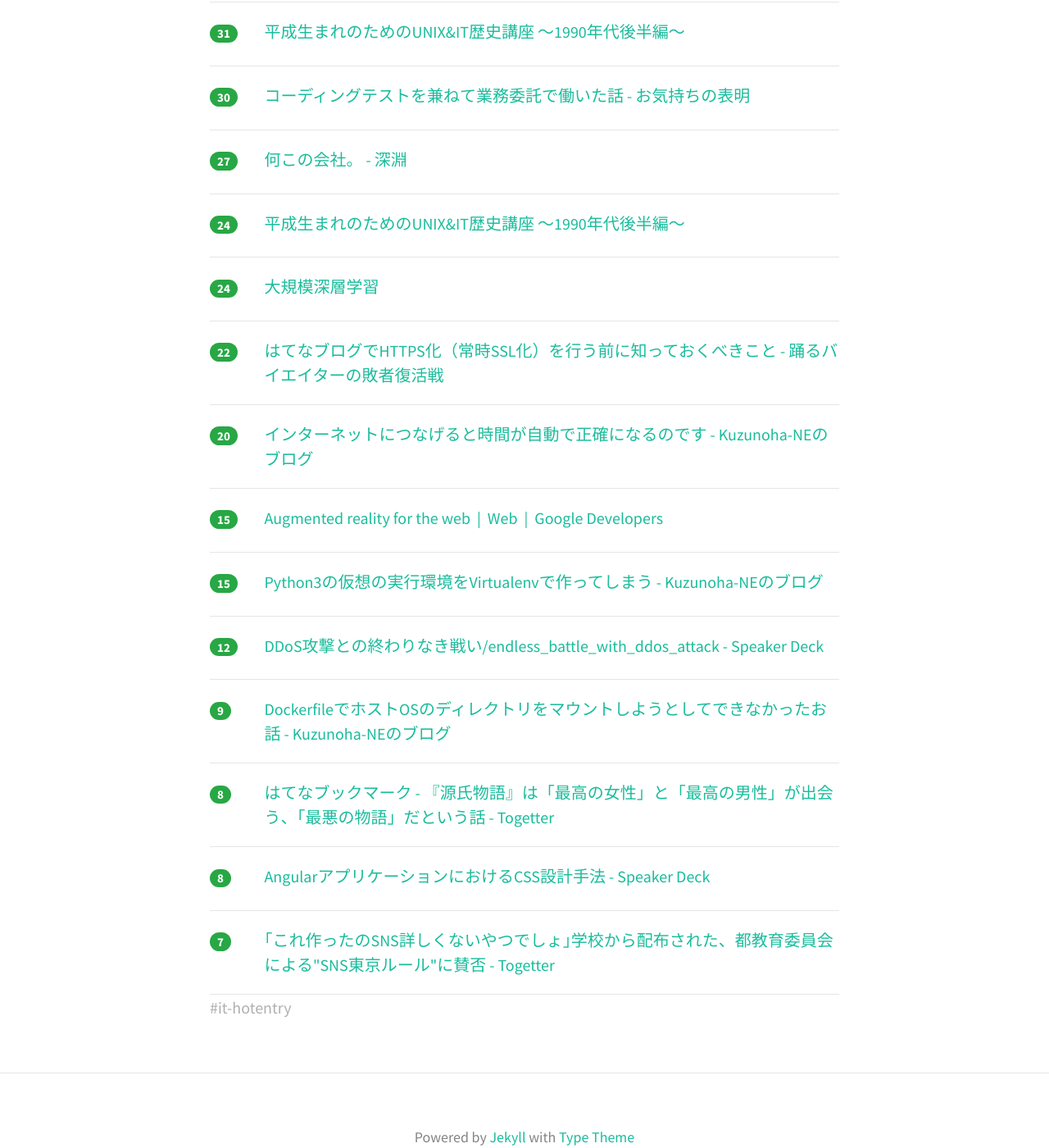
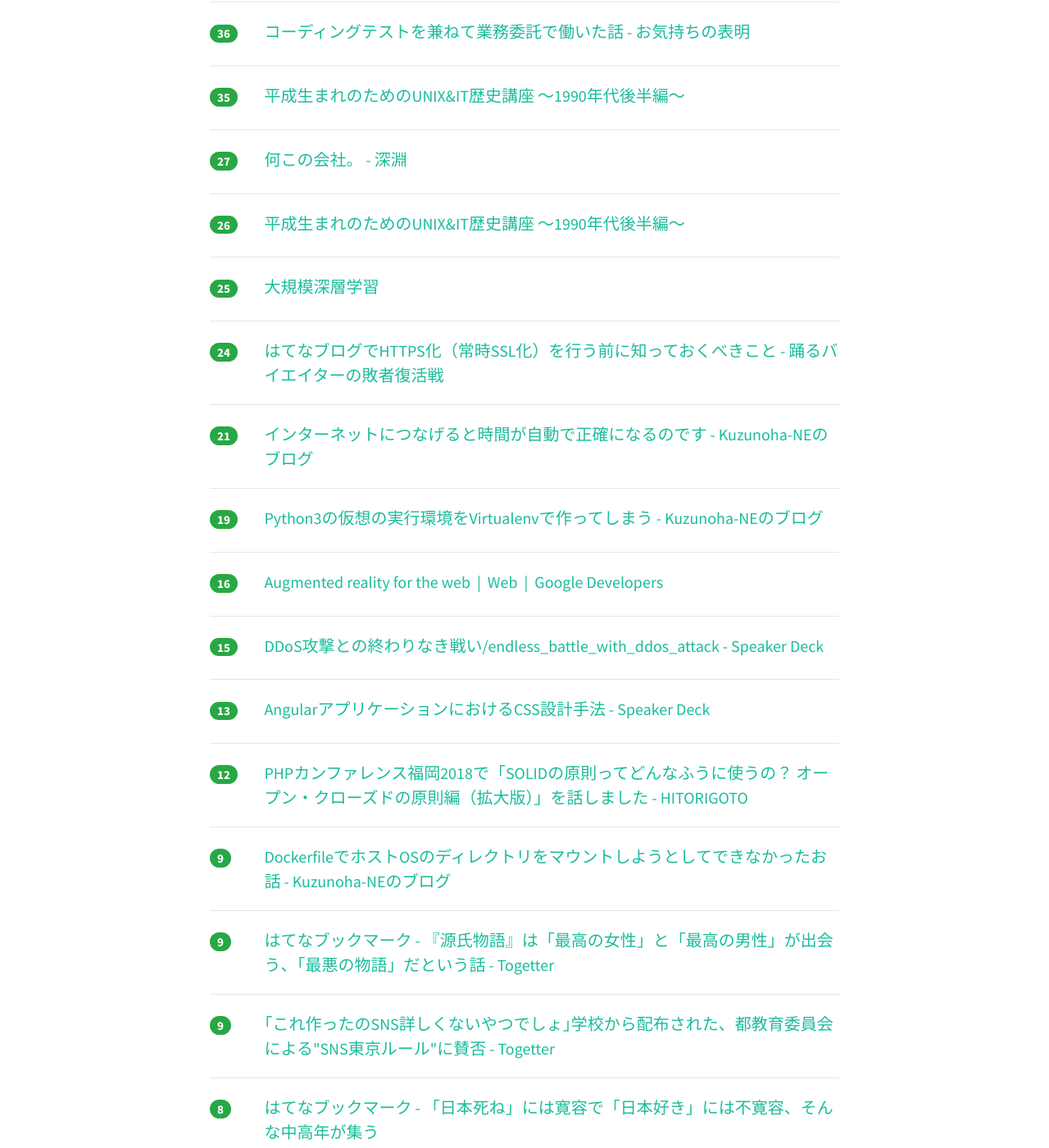
Before and after one commit to yatta47/hatena-matome-site, a Jekyll site: the page built from _posts/2018-06-17-hatena.md, in a window 1280 px wide and 1400 px high, scrolled down 862 px. Shown: the whole window at 82% size. Built offline with Jekyll 4.4.1, drawn with Linux system fonts in a browser that asks for light colours; nearby versions of some CDN libraries; some of the changed text lies outside the part shown.

Commit message:
Updated 2018-06-17

```diff
--- a/_posts/2018-06-17-hatena.md
+++ b/_posts/2018-06-17-hatena.md
@@ -1,44 +1,44 @@
 ---
 layout: post
 title:  "2018-06-17 はてぶIT"
-date:   2018-06-17 08:00:48
+date:   2018-06-17 09:03:29
 tags: [it-hotentry]
 ---
-19 件のデータあり
+21 件のデータあり
 
 <hr><div class="row">
-<div class="col-1"><span class="badge badge-pill badge-success h2">176</span></div>
+<div class="col-1"><span class="badge badge-pill badge-success h2">213</span></div>
 <div class="col-11"><a href='http://nlab.itmedia.co.jp/nl/articles/1806/16/news029.html' target='_blank'>「( ´∀｀)」や「(´・ω・`)」系はもう……　顔文字で分かる年代考察ツイートに共感と「知らなかったよ…」の声 - ねとらぼ</a></div>
 </div>
 <hr>
 <div class="row">
-<div class="col-1"><span class="badge badge-pill badge-success h2">97</span></div>
+<div class="col-1"><span class="badge badge-pill badge-success h2">121</span></div>
 <div class="col-11"><a href='https://www.goethekyodai.xyz/entry/programming-math-need-reason' target='_blank'>プログラミングに数学が必要な理由 - 我、京大生ぞ</a></div>
 </div>
 <hr>
 <div class="row">
-<div class="col-1"><span class="badge badge-pill badge-success h2">44</span></div>
+<div class="col-1"><span class="badge badge-pill badge-success h2">61</span></div>
+<div class="col-11"><a href='https://togetter.com/li/1237857' target='_blank'>ドミノピザが全米で「ピザを安全に届ける」というのを名目に道路の凹凸を補修するキャンペーンをやっている！「これはいい広告」「素敵な社会貢献」と称賛 - Togetter</a></div>
+</div>
+<hr>
+<div class="row">
+<div class="col-1"><span class="badge badge-pill badge-success h2">48</span></div>
 <div class="col-11"><a href='https://jp.techcrunch.com/2018/06/16/2018-06-15-tainted-crypto-mining-containers-pulled-from-docker-hub/' target='_blank'>Docker Hubから誰でもダウンロードできるコンテナイメージに暗号通貨採掘ボットが潜んでいた | TechCrunch Japan</a></div>
 </div>
 <hr>
 <div class="row">
-<div class="col-1"><span class="badge badge-pill badge-success h2">41</span></div>
-<div class="col-11"><a href='https://togetter.com/li/1237857' target='_blank'>ドミノピザが全米で「ピザを安全に届ける」というのを名目に道路の凹凸を補修するキャンペーンをやっている！「これはいい広告」「素敵な社会貢献」と称賛 - Togetter</a></div>
-</div>
-<hr>
-<div class="row">
-<div class="col-1"><span class="badge badge-pill badge-success h2">38</span></div>
+<div class="col-1"><span class="badge badge-pill badge-success h2">42</span></div>
 <div class="col-11"><a href='https://anond.hatelabo.jp/20180616212459' target='_blank'>財布ってどのくらいの期間で買い替えていますか。 私は社会人２年目で５年..</a></div>
 </div>
 <hr>
 <div class="row">
-<div class="col-1"><span class="badge badge-pill badge-success h2">31</span></div>
-<div class="col-11"><a href='https://www.slideshare.net/hourin/unixit-1990' target='_blank'>平成生まれのためのUNIX&IT歴史講座 ～1990年代後半編～</a></div>
+<div class="col-1"><span class="badge badge-pill badge-success h2">36</span></div>
+<div class="col-11"><a href='http://mrtry.hatenablog.jp/entry/2018/06/16/161924' target='_blank'>コーディングテストを兼ねて業務委託で働いた話 - お気持ちの表明</a></div>
 </div>
 <hr>
 <div class="row">
-<div class="col-1"><span class="badge badge-pill badge-success h2">30</span></div>
-<div class="col-11"><a href='http://mrtry.hatenablog.jp/entry/2018/06/16/161924' target='_blank'>コーディングテストを兼ねて業務委託で働いた話 - お気持ちの表明</a></div>
+<div class="col-1"><span class="badge badge-pill badge-success h2">35</span></div>
+<div class="col-11"><a href='https://www.slideshare.net/hourin/unixit-1990' target='_blank'>平成生まれのためのUNIX&IT歴史講座 ～1990年代後半編～</a></div>
 </div>
 <hr>
 <div class="row">
@@ -47,38 +47,48 @@ tags: [it-hotentry]
 </div>
 <hr>
 <div class="row">
-<div class="col-1"><span class="badge badge-pill badge-success h2">24</span></div>
+<div class="col-1"><span class="badge badge-pill badge-success h2">26</span></div>
 <div class="col-11"><a href='https://www.slideshare.net/hourin/unixit-1990/' target='_blank'>平成生まれのためのUNIX&IT歴史講座 ～1990年代後半編～</a></div>
 </div>
 <hr>
 <div class="row">
-<div class="col-1"><span class="badge badge-pill badge-success h2">24</span></div>
+<div class="col-1"><span class="badge badge-pill badge-success h2">25</span></div>
 <div class="col-11"><a href='https://www.slideshare.net/SSII_Slides/ss-101275110' target='_blank'>大規模深層学習</a></div>
 </div>
 <hr>
 <div class="row">
-<div class="col-1"><span class="badge badge-pill badge-success h2">22</span></div>
+<div class="col-1"><span class="badge badge-pill badge-success h2">24</span></div>
 <div class="col-11"><a href='https://www.bloglifer.net/entry/hatena-blog-ssl' target='_blank'>はてなブログでHTTPS化（常時SSL化）を行う前に知っておくべきこと - 踊るバイエイターの敗者復活戦</a></div>
 </div>
 <hr>
 <div class="row">
-<div class="col-1"><span class="badge badge-pill badge-success h2">20</span></div>
+<div class="col-1"><span class="badge badge-pill badge-success h2">21</span></div>
 <div class="col-11"><a href='https://kuzunoha-ne.hateblo.jp/entry/2018/05/07/113500' target='_blank'>インターネットにつなげると時間が自動で正確になるのです - Kuzunoha-NEのブログ</a></div>
 </div>
 <hr>
 <div class="row">
-<div class="col-1"><span class="badge badge-pill badge-success h2">15</span></div>
+<div class="col-1"><span class="badge badge-pill badge-success h2">19</span></div>
+<div class="col-11"><a href='https://kuzunoha-ne.hateblo.jp/entry/2018/03/26/220000' target='_blank'>Python3の仮想の実行環境をVirtualenvで作ってしまう - Kuzunoha-NEのブログ</a></div>
+</div>
+<hr>
+<div class="row">
+<div class="col-1"><span class="badge badge-pill badge-success h2">16</span></div>
 <div class="col-11"><a href='https://developers.google.com/web/updates/2018/06/ar-for-the-web' target='_blank'>Augmented reality for the web  |  Web  |  Google Developers</a></div>
 </div>
 <hr>
 <div class="row">
 <div class="col-1"><span class="badge badge-pill badge-success h2">15</span></div>
-<div class="col-11"><a href='https://kuzunoha-ne.hateblo.jp/entry/2018/03/26/220000' target='_blank'>Python3の仮想の実行環境をVirtualenvで作ってしまう - Kuzunoha-NEのブログ</a></div>
+<div class="col-11"><a href='https://speakerdeck.com/takumakume/endless-battle-with-ddos-attack?slide=1' target='_blank'>DDoS攻撃との終わりなき戦い/endless_battle_with_ddos_attack - Speaker Deck</a></div>
+</div>
+<hr>
+<div class="row">
+<div class="col-1"><span class="badge badge-pill badge-success h2">13</span></div>
+<div class="col-11"><a href='https://speakerdeck.com/koumatsumot0/angularapurikesiyonniokerucssshe-ji-shou-fa?slide=1' target='_blank'>AngularアプリケーションにおけるCSS設計手法 - Speaker Deck</a></div>
 </div>
 <hr>
 <div class="row">
 <div class="col-1"><span class="badge badge-pill badge-success h2">12</span></div>
-<div class="col-11"><a href='https://speakerdeck.com/takumakume/endless-battle-with-ddos-attack?slide=1' target='_blank'>DDoS攻撃との終わりなき戦い/endless_battle_with_ddos_attack - Speaker Deck</a></div>
+<div class="col-11"><a href='https://blog.hidenorigoto.com/entry/2018/06/15/180000' target='_blank'>PHPカンファレンス福岡2018で「SOLIDの原則ってどんなふうに使うの？ オープン・クローズドの原則編（拡大版）」を話しました - HITORIGOTO</a></div>
 </div>
 <hr>
 <div class="row">
@@ -87,17 +97,17 @@ tags: [it-hotentry]
 </div>
 <hr>
 <div class="row">
-<div class="col-1"><span class="badge badge-pill badge-success h2">8</span></div>
+<div class="col-1"><span class="badge badge-pill badge-success h2">9</span></div>
 <div class="col-11"><a href='http://b.hatena.ne.jp/entry/s/togetter.com/li/1237754' target='_blank'>はてなブックマーク - 『源氏物語』は「最高の女性」と「最高の男性」が出会う、「最悪の物語」だという話 - Togetter</a></div>
 </div>
 <hr>
 <div class="row">
-<div class="col-1"><span class="badge badge-pill badge-success h2">8</span></div>
-<div class="col-11"><a href='https://speakerdeck.com/koumatsumot0/angularapurikesiyonniokerucssshe-ji-shou-fa?slide=1' target='_blank'>AngularアプリケーションにおけるCSS設計手法 - Speaker Deck</a></div>
+<div class="col-1"><span class="badge badge-pill badge-success h2">9</span></div>
+<div class="col-11"><a href='https://togetter.com/li/1237788' target='_blank'>｢これ作ったのSNS詳しくないやつでしょ｣学校から配布された、都教育委員会による"SNS東京ルール"に賛否 - Togetter</a></div>
 </div>
 <hr>
 <div class="row">
-<div class="col-1"><span class="badge badge-pill badge-success h2">7</span></div>
-<div class="col-11"><a href='https://togetter.com/li/1237788' target='_blank'>｢これ作ったのSNS詳しくないやつでしょ｣学校から配布された、都教育委員会による"SNS東京ルール"に賛否 - Togetter</a></div>
+<div class="col-1"><span class="badge badge-pill badge-success h2">8</span></div>
+<div class="col-11"><a href='http://b.hatena.ne.jp/entry/s/anond.hatelabo.jp/20180616143407' target='_blank'>はてなブックマーク - 「日本死ね」には寛容で「日本好き」には不寛容、そんな中高年が集う</a></div>
 </div>
 <hr>
```
